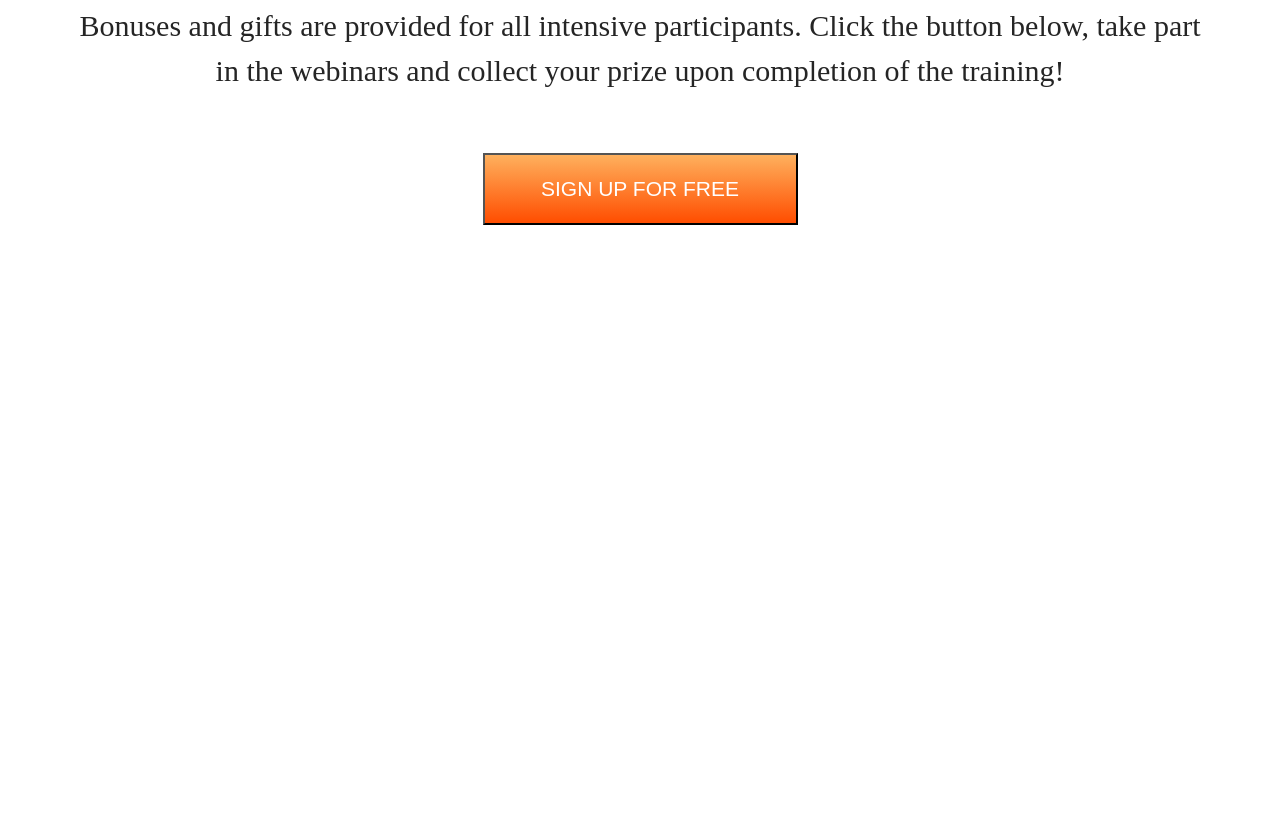
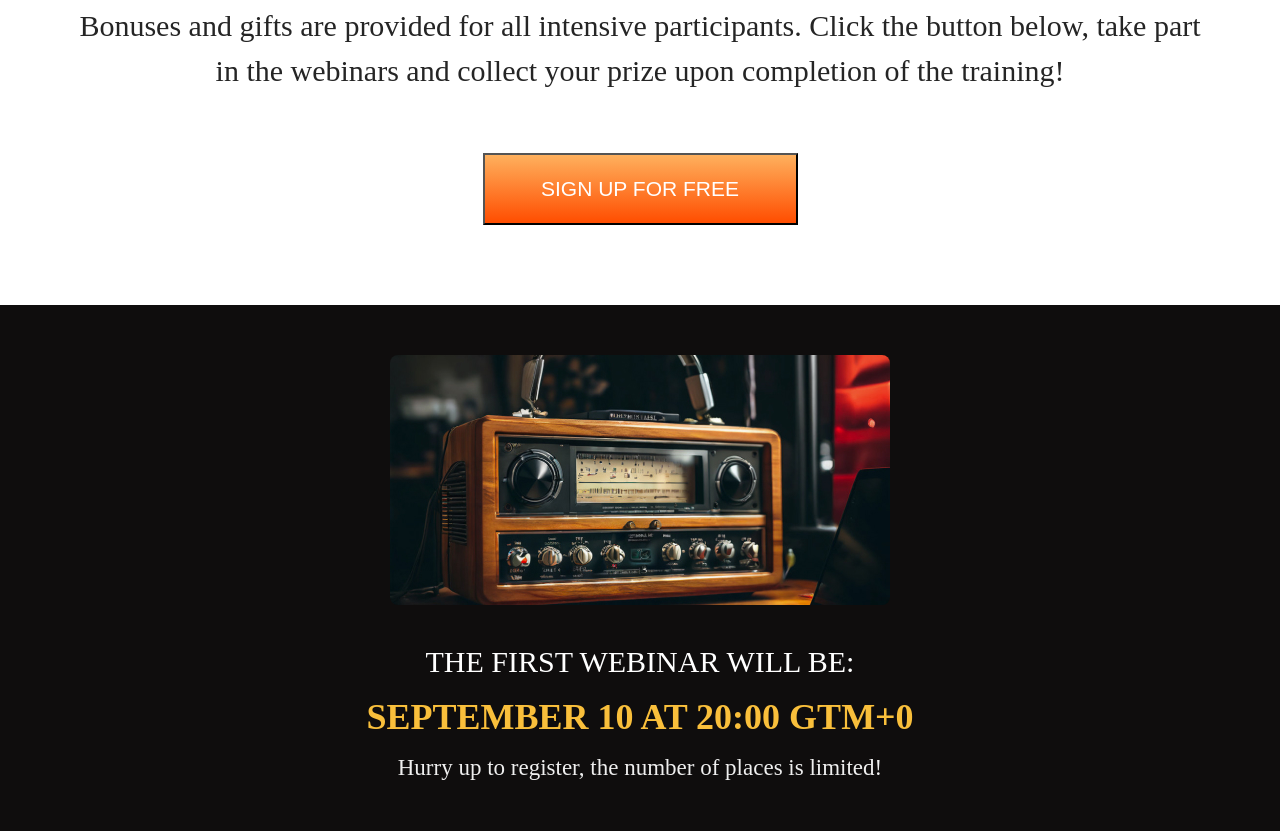
Before and after one commit to reandres/Landing_Page_Radio, a plain HTML site: page src/index.html in a window 1280 px wide. Shown: the part 2721-3552 px from the top of the page. Before the commit the page ends 3026 px from the top, so only its background shows below. Drawn offline with Linux system fonts and the light colour scheme.

Commit message:
add section webinar-announcement

```diff
--- a/src/css/style.css
+++ b/src/css/style.css
@@ -189,6 +189,7 @@
     top: 93px;
     left: -83px;
     z-index: 1;
+    border-radius: 8px;
 }
 
 .skills {
@@ -252,3 +253,42 @@
 .btn {
     margin-top: 60px;
 }
+
+.webinar-announcement {
+    background-color: #0f0d0d;
+    min-height: 428px;
+    padding: 50px 0;
+}
+
+.webinar-announcemen__img {
+    display: block;
+    margin: 0 auto;
+    border-radius: 8px;
+}
+
+.webinar-announcement h2 {
+    margin-top: 40px;
+    font-weight: 500;
+    font-size: 30px;
+    text-transform: uppercase;
+    text-align: center;
+    color: #fff;
+}
+
+.webinar-announcement .highlight {
+    margin-top: 20px;
+    font-weight: 900;
+    font-size: 36px;
+    line-height: 100%;
+    text-transform: uppercase;
+    text-align: center;
+    color: #f9bf3b;
+}
+
+.webinar-announcement p {
+    margin-top: 20px;
+    font-weight: 500;
+    font-size: 23px;
+    text-align: center;
+    color: #efefef;
+}
--- a/src/index.html
+++ b/src/index.html
@@ -104,12 +104,23 @@
             <div class="container">
                 <img src="graphics/icons/present.svg" alt="present" class="present__img">
 
-                <div class="present__desc">Bonuses and gifts are provided for all intensive participants. Click the button below,
-                take part in the webinars and collect your prize upon completion of the training!</div>
+                <p class="present__desc">Bonuses and gifts are provided for all intensive participants. Click the button below,
+                take part in the webinars and collect your prize upon completion of the training!</p>
 
                 <button class="btn">Sign up for free</button>
             </div>
         </section>
+
+        <section class="webinar-announcement">
+            <div class="container">
+                <img src="graphics/img/online.jpg" alt="Old radio on a desk" class="webinar-announcemen__img">
+                <h2>THE FIRST WEBINAR WILL BE:</h2>
+                <div class="highlight">SEPTEMBER 10 AT 20:00 GTM+0</div>
+                <p>Hurry up to register, the number of places is limited!</p>
+            </div>
+
+        </section>
+
     </main>
 </body>
 </html>
```
